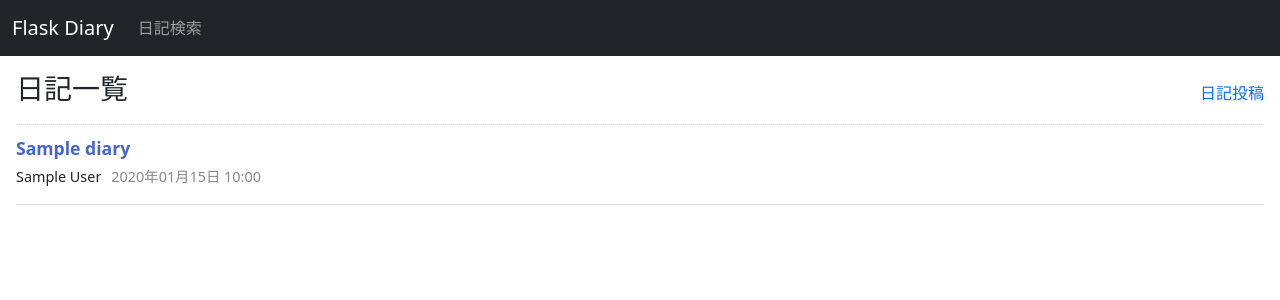
After one commit to heartone/flask_diary, a Flask app: page /diaries/ in a window 1280 px wide. The commit adds this page. Shown: the top 300 px of the page. Run offline with Flask 3, Linux system fonts and the light colour scheme; the visitor is signed in with stand-in values (Sample User, id 1); tables that the repository leaves empty hold one stand-in row (values such as "Sample post").

Commit message:
ステップ３完了
- 日記CRUD
- 認可チェック

```diff
--- a/diary/__init__.py
+++ b/diary/__init__.py
@@ -19,4 +19,6 @@ def login_check(view):
         return view(*args, **kwargs)
     return inner
 
-from diary.views import auth
+from diary.views import auth, diaries
+
+app.register_blueprint(diaries.diary, url_prefix='/diaries')
--- /dev/null
+++ b/diary/static/style.css
@@ -0,0 +1,43 @@
+a {
+    text-decoration: none;
+    transition: all 0.3s;
+}
+
+.pre-line {
+    white-space: pre-line;
+}
+
+/* 共通 */
+.page-heading {
+    display: flex;
+    justify-content: space-between;
+    align-items: center;
+    margin-bottom: 10px;
+    padding-bottom: 10px;
+    border-bottom: 1px dotted #ddd;
+}
+
+/* 日記関連 */
+.diary-title {
+    margin-bottom: 5px;
+    font-size: 1.1rem;
+    font-weight: bold;
+}
+.diary-title a {
+    color: #46c;
+}
+.diary-title a:hover {
+    color: #996;
+}
+.diary-meta {
+    display: flex;
+
+}
+.diary-user {
+    margin-right: 10px;
+    font-size: .9rem;
+}
+.diary-datetime {
+    font-size: .9rem;
+    color: #888;
+}
--- /dev/null
+++ b/diary/templates/diaries/index.html
@@ -0,0 +1,21 @@
+{% extends 'layout.html' %}
+{% block body %}
+<div class="page-heading">
+    <h3>日記一覧</h3>
+    <div>
+        <a href="{{ url_for('diary.new') }}">日記投稿</a>
+    </div>
+
+</div>
+<div>
+    {% for diary in diaries %}
+    <div class="mb-3 pb-3 border-bottom">
+        <div class="diary-title"><a href="{{ url_for('diary.show', id=diary.id) }}">{{ diary.title }}</a></div>
+        <div class="diary-meta">
+            <div class="diary-user">{{ diary.user.name }}</div>
+            <div class="diary-datetime">{{ diary.created_at.strftime('%Y年%m月%d日 %H:%M') }}</div>
+        </div>
+    </div>
+    {% endfor %}
+</div>
+{% endblock %}
--- a/diary/templates/layout.html
+++ b/diary/templates/layout.html
@@ -5,16 +5,17 @@
     <meta name="viewport" content="width=device-width, initial-scale=1.0">
     <title>Flask Diary</title>
     <link href="https://cdn.jsdelivr.net/npm/bootstrap@5.3.0/dist/css/bootstrap.min.css" rel="stylesheet">
+    <link rel="stylesheet" href="{{ url_for('static', filename='style.css') }}">
 </head>
 <body>
     <header>
         <nav class="navbar navbar-expand navbar-dark bg-dark">
             <div class="container-fluid">
-                <a href="" class="navbar-brand">Flask Diary</a>
+                <a href="{{ url_for('top') }}" class="navbar-brand">Flask Diary</a>
                 <div class="collapse navbar-collapse">
                     <ul class="navbar-nav">
                         <li class="nav-item">
-                            <a href="" class="nav-link">日記検索</a>
+                            <a href="{{ url_for('diary.index') }}" class="nav-link">日記検索</a>
                         </li>
                     </ul>
                 </div>
--- /dev/null
+++ b/diary/views/diaries.py
@@ -0,0 +1,153 @@
+from flask import render_template, request, url_for, redirect, session, flash, Blueprint
+from diary import app, login_check
+from lib.db import db
+from lib.models import Diary
+from datetime import datetime
+
+diary = Blueprint('diary', __name__)
+
+# 日記一覧画面
+@diary.route('/')
+@login_check
+def index():
+    query = Diary.query.order_by(Diary.created_at.desc())
+
+    # 自分の日記のみ取得
+    query = query.filter(Diary.user_id == session.get('auth_id'))
+
+    diaries = query.all()
+    return render_template('diaries/index.html', diaries=diaries)
+
+# 日記詳細画面
+@diary.route('/<int:id>')
+@login_check
+def show(id):
+    diary = Diary.query.get(id)
+
+    # 認可チェック
+    if diary and diary.user_id != session.get('auth_id'):
+        flash('不正なアクセスです', 'danger')
+        return redirect(url_for('diary.index'))
+
+    return render_template('diaries/show.html', diary=diary)
+
+# 日記投稿画面
+@diary.route('/new')
+@login_check
+def new():
+    diary = Diary()
+    return render_template('diaries/new.html', diary=diary)
+
+# 日記登録処理
+@diary.route('/create', methods=['POST'])
+@login_check
+def create():
+    # リクエストパラメータ
+    title = request.form.get('title') or ''
+    content = request.form.get('content') or ''
+
+    # バリデーション（本当はモデルでやりたいが便宜上ここで）
+    errors = []
+
+    # タイトルは必須（空文字が入ってしまわないように）
+    if not title:
+        errors.append('タイトルを入力してください')
+
+    # 本文は必須（空文字が入ってしまわないように）
+    if not content:
+        errors.append('本文を入力してください')
+
+    # エラーがあったらフラッシュメッセージ＆リダイレクト
+    if errors:
+        for e in errors:
+            flash(e, 'danger')
+        return redirect(url_for('diary.new'))
+
+    diary = Diary(
+        user_id = session.get('auth_id'),
+        title = title,
+        content = content,
+        created_at = datetime.now()
+    )
+
+    try:
+        db.session.add(diary)
+        db.session.commit()
+    except Exception as e:
+        print(e)
+        flash('投稿できませんでした', 'danger')
+        return redirect(url_for('diary.new'))
+
+    flash('投稿しました', 'success')
+    return redirect(url_for('diary.show', id=diary.id))
+
+# 日記編集画面
+@diary.route('/<int:id>/edit')
+@login_check
+def edit(id):
+    diary = Diary.query.get(id)
+
+    # 認可チェック
+    if diary and diary.user_id != session.get('auth_id'):
+        flash('不正なアクセスです', 'danger')
+        return redirect(url_for('diary.index'))
+
+    return render_template('diaries/edit.html', diary=diary)
+
+# 日記更新処理
+@diary.route('/<int:id>/update', methods=['POST'])
+@login_check
+def update(id):
+    diary = Diary.query.get(id)
+
+    # 認可チェック
+    if diary and diary.user_id != session.get('auth_id'):
+        flash('不正なアクセスです', 'danger')
+        return redirect(url_for('diary.index'))
+
+    # リクエストパラメータ
+    title = request.form.get('title') or ''
+    content = request.form.get('content') or ''
+
+    errors = []
+
+    if not title:
+        errors.append('タイトルを入力してください')
+
+    if not content:
+        errors.append('本文を入力してください')
+
+    if errors:
+        for e in errors:
+            flash(e, 'dangeR')
+        return redirect(url_for('diary.edit', id=id))
+
+    diary.title = title
+    diary.content = content
+
+    try:
+        db.session.commit()
+    except Exception as e:
+        print(e)
+        flash('更新できませんでした', 'danger')
+        return redirect(url_for('diary.edit', id=id))
+
+    flash('日記を更新しました', 'success')
+    return redirect(url_for('diary.show', id=id))
+
+# 日記削除処理
+@diary.route('/<int:id>/delete', methods=['POST'])
+@login_check
+def delete(id):
+    diary = Diary.query.get(id)
+
+    # 認可チェック
+    if diary and diary.user_id != session.get('auth_id'):
+        flash('不正なアクセスです', 'danger')
+        return redirect(url_for('diary.index'))
+
+    db.session.delete(diary)
+    db.session.commit()
+
+    flash('削除しました', 'success')
+    return redirect(url_for('diary.index'))
--- a/lib/models/__init__.py
+++ b/lib/models/__init__.py
@@ -1 +1,2 @@
 from .user import User
+from .diary import Diary
```
Also changed, not shown: diary/templates/diaries/_form.html (added, +8 -0 lines), diary/templates/diaries/edit.html (added, +9 -0 lines), diary/templates/diaries/new.html (added, +9 -0 lines), diary/templates/diaries/show.html (added, +19 -0 lines), lib/models/diary.py (added, +12 -0 lines).
